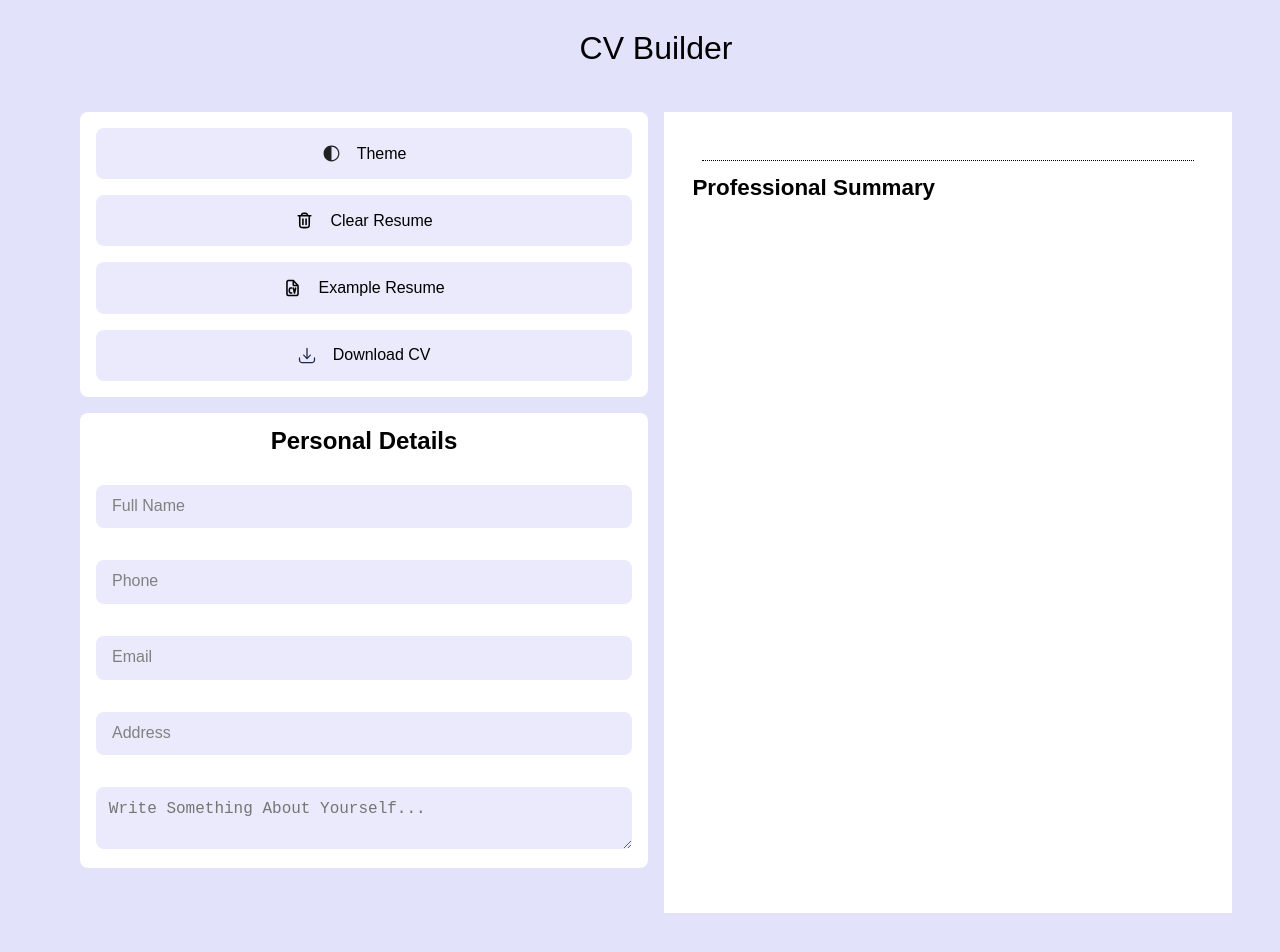
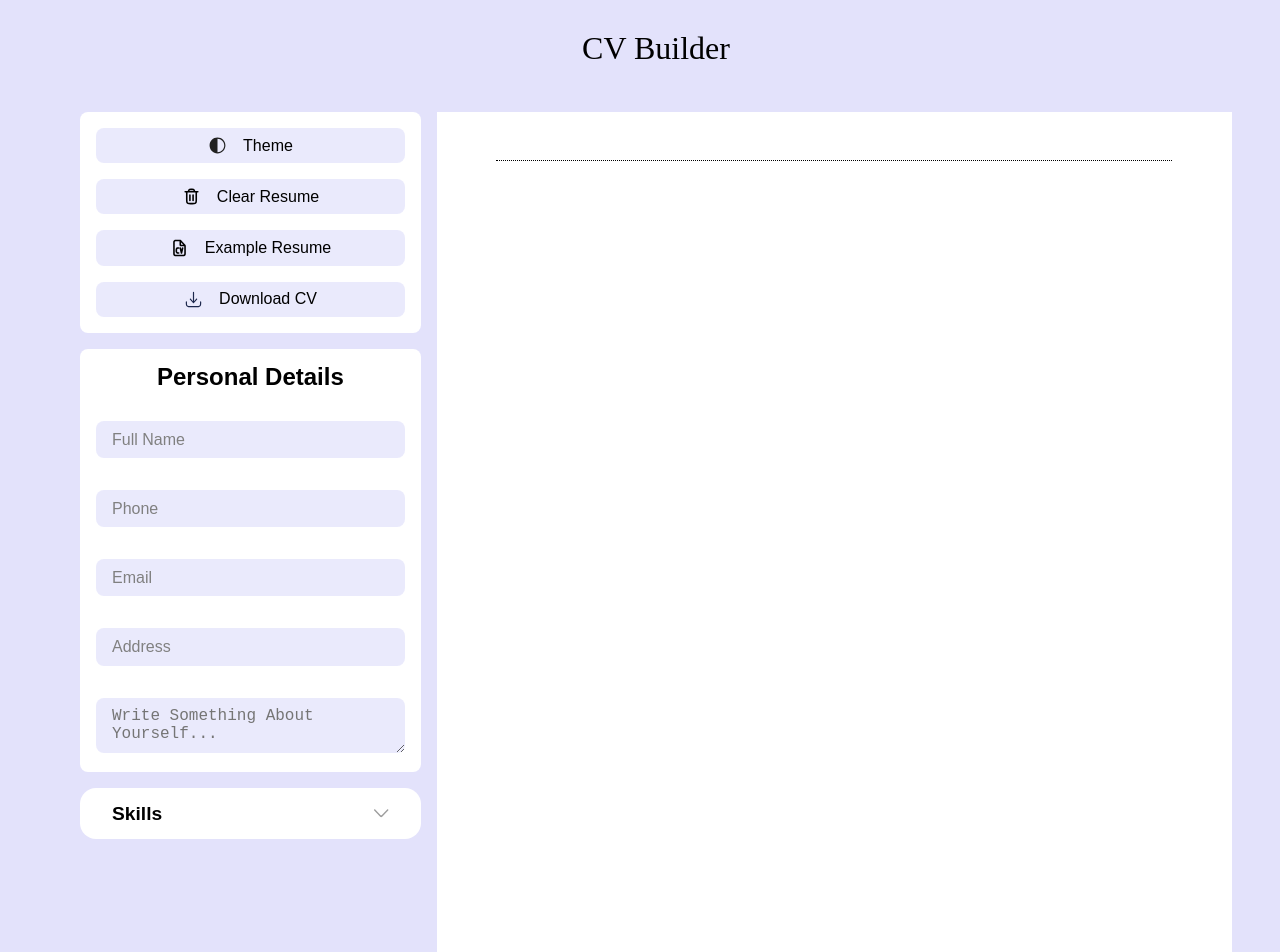
Before and after one commit to Rohan-1-3/CV-Builder, a React app: page / in a window 1280 px wide. Shown: the top 952 px of the page. Before the commit the page ends 929 px from the top, so only its background shows below. Built offline with nearby package versions, Linux system fonts and the light colour scheme; the HTML template or start-up script is replaced by a standard one.

Commit message:
added skill component and dropdown css

```diff
--- a/src/components/App.jsx
+++ b/src/components/App.jsx
@@ -8,6 +8,7 @@ import download from "../assets/download.svg"
 import React, { useState } from 'react'
 import PersonalDetails from './PersonalDetails'
 import Preview from './Preview'
+import Skills from './Skills'
 
 const extraFeatures = [
     {
@@ -40,11 +41,29 @@ function App() {
         address : "",
         summary : ""
     });
+    const [skills, setSkills] = useState([{
+        id: uuid(),
+        skillName:"Critical Thinking",
+        active: false
+    },
+    {
+        id: uuid(),
+        skillName:"Dancer",
+        active: false
+    },
+    {
+        id: uuid(),
+        skillName:"Cook Helper",
+        active: false
+    },]);
 
     const handlePersonalDetailsChange = (newDetails)=>{
-        setPersonalDetails(newDetails)
+        setPersonalDetails(newDetails);
     }
 
+    const handleSkillsChange = (newSkill)=>{
+        setSkills(newSkill);
+    }
 
     return(
         <React.Fragment>
@@ -55,6 +74,7 @@ function App() {
                 <div className='container'>
                     <ExtraFeatures features = {extraFeatures}/>
                     <PersonalDetails details={personalDetails} onUpdate={handlePersonalDetailsChange}/>
+                    <Skills details={skills} onUpdate={handleSkillsChange}/>
                 </div>
                 <Preview details={personalDetails}/>
             </main>
--- a/src/components/Preview.jsx
+++ b/src/components/Preview.jsx
@@ -3,6 +3,8 @@ import "../cssFiles/Preview.css"
 
 function Preview({ details }) {
     const { fullName, address, phone, email } = details;
+    const phoneNum = phone.trim();
+    const emailAdd = email.trim();
 
     return (
         <div className="cv-preview">
@@ -10,16 +12,16 @@ function Preview({ details }) {
                 <div className="cv-preview-personal">
                     <h1>{fullName}</h1>
                     <p>{address}</p>
-                    {phone !== "" || email !== "" ? (
-                        <p>{phone ? phone : ''}
-                        {phone !== '' && email !== '' ? ', ' : ''}
-                        {email ? email : ''}</p>
+                    {phoneNum !== "" || emailAdd !== "" ? (
+                        <p>{phoneNum ? phoneNum : ''}
+                        {phoneNum !== '' && emailAdd !== '' ? ', ' : ''}
+                        {emailAdd ? emailAdd : ''}</p>
                     ) : (
                         <p></p>
                     )}
                 </div>
                 <div className="professional-summary">
-                        <h3>Professional Summary</h3>
+                        {details.summary.trim() !== "" && <h3>Professional Summary</h3>}
                         <p>{details.summary}</p>
                 </div>
             </div>
--- /dev/null
+++ b/src/components/Skills.jsx
@@ -0,0 +1,44 @@
+/* eslint-disable react/prop-types */
+// import React from 'react';
+
+import { useEffect, useState } from "react";
+import "../cssFiles/Skills.css";
+
+function skillForm(){
+
+}
+
+function SkillContainer({skill}){
+    return(
+        <div className="skill">
+            <p>{skill.skillName}</p>
+            <div className="skill-icons">
+                <svg onClick={()=>console.log()} viewBox="0 0 24 24" fill="none" xmlns="http://www.w3.org/2000/svg"><g id="SVGRepo_bgCarrier" strokeWidth="0"></g><g id="SVGRepo_tracerCarrier" strokeLinecap="round" strokeLinejoin="round"></g><g id="SVGRepo_iconCarrier"> <path d="M18 6L17.1991 18.0129C17.129 19.065 17.0939 19.5911 16.8667 19.99C16.6666 20.3412 16.3648 20.6235 16.0011 20.7998C15.588 21 15.0607 21 14.0062 21H9.99377C8.93927 21 8.41202 21 7.99889 20.7998C7.63517 20.6235 7.33339 20.3412 7.13332 19.99C6.90607 19.5911 6.871 19.065 6.80086 18.0129L6 6M4 6H20M16 6L15.7294 5.18807C15.4671 4.40125 15.3359 4.00784 15.0927 3.71698C14.8779 3.46013 14.6021 3.26132 14.2905 3.13878C13.9376 3 13.523 3 12.6936 3H11.3064C10.477 3 10.0624 3 9.70951 3.13878C9.39792 3.26132 9.12208 3.46013 8.90729 3.71698C8.66405 4.00784 8.53292 4.40125 8.27064 5.18807L8 6M14 10V17M10 10V17" stroke="#ff0000" strokeWidth="2" strokeLinecap="round" strokeLinejoin="round"></path> </g></svg>
+                <svg viewBox="0 0 24 24" fill="none" xmlns="http://www.w3.org/2000/svg"><g id="SVGRepo_bgCarrier" strokeWidth="0"></g><g id="SVGRepo_tracerCarrier" strokeLinecap="round" strokeLinejoin="round"></g><g id="SVGRepo_iconCarrier"> <path d="M15.0007 12C15.0007 13.6569 13.6576 15 12.0007 15C10.3439 15 9.00073 13.6569 9.00073 12C9.00073 10.3431 10.3439 9 12.0007 9C13.6576 9 15.0007 10.3431 15.0007 12Z" stroke="#000000" strokeWidth="2" strokeLinecap="round" strokeLinejoin="round"></path> <path d="M12.0012 5C7.52354 5 3.73326 7.94288 2.45898 12C3.73324 16.0571 7.52354 19 12.0012 19C16.4788 19 20.2691 16.0571 21.5434 12C20.2691 7.94291 16.4788 5 12.0012 5Z" stroke="#000000" strokeWidth="2" strokeLinecap="round" strokeLinejoin="round"></path> </g></svg>
+            </div>
+        </div>
+    )
+}
+
+function Skills({details, onUpdate}) {
+    const [skill, setSkills] = useState(details);
+    const [visible, setVisible] = useState(false);
+
+    useEffect(()=>{
+        onUpdate(skill);
+    },[onUpdate, skill])
+
+    return (
+        <div className="skills-container extra-feature">
+            <div className="title-skill" onClick={()=>setVisible(!visible)}>
+                <h2>Skills</h2>
+                <svg className={visible ? "rotate" : ""} viewBox="0 -4.5 20 20" version="1.1" xmlns="http://www.w3.org/2000/svg" xmlns:xlink="http://www.w3.org/1999/xlink" fill="#000000"><g id="SVGRepo_bgCarrier" strokeWidth="0"></g><g id="SVGRepo_tracerCarrier" strokeLinecap="round" strokeLinejoin="round"></g><g id="SVGRepo_iconCarrier"> <title>arrow_down [#338]</title> <desc>Created with Sketch.</desc> <defs> </defs> <g id="Page-1" stroke="none" strokeWidth="1" fill="none" fillRule="evenodd"> <g id="Dribbble-Light-Preview" transform="translate(-220.000000, -6684.000000)" fill="#9e9e9e"> <g id="icons" transform="translate(56.000000, 160.000000)"> <path d="M164.292308,6524.36583 L164.292308,6524.36583 C163.902564,6524.77071 163.902564,6525.42619 164.292308,6525.83004 L172.555873,6534.39267 C173.33636,6535.20244 174.602528,6535.20244 175.383014,6534.39267 L183.70754,6525.76791 C184.093286,6525.36716 184.098283,6524.71997 183.717533,6524.31405 C183.328789,6523.89985 182.68821,6523.89467 182.29347,6524.30266 L174.676479,6532.19636 C174.285736,6532.60124 173.653152,6532.60124 173.262409,6532.19636 L165.705379,6524.36583 C165.315635,6523.96094 164.683051,6523.96094 164.292308,6524.36583" id="arrow_down-[#338]"> </path> </g> </g> </g> </g></svg>
+            </div>
+            <div className={`dropdown-skill-container ${visible ? 'visible' : ''}`}>
+                {skill.map(skill => <SkillContainer key={skill.id} skill={skill}/>)}
+            </div>
+        </div>
+    );
+}
+
+export default Skills;
--- a/src/cssFiles/App.css
+++ b/src/cssFiles/App.css
@@ -22,14 +22,15 @@
 .container{
     box-sizing: border-box;
     position: relative;
-    width: 70%;
+    width: 30%;
     display: flex;
     flex-direction: column;
     gap: 1rem;
     margin: 0 auto;
+    font-family: sans-serif;
 }
 
-@media (max-width: 750px){
+@media (max-width: 800px){
     .main-container{
         display: flex;
         flex-direction: column;
--- a/src/cssFiles/ExtraFeatures.css
+++ b/src/cssFiles/ExtraFeatures.css
@@ -12,7 +12,7 @@
 .feature-card{
     display: flex;
     background-color: rgba(227, 226, 251, 0.724);
-    padding: 1rem;
+    padding: .5rem;
     justify-content: center;
     gap: 1rem;
     align-items: center;
--- a/src/cssFiles/PersonalDetails.css
+++ b/src/cssFiles/PersonalDetails.css
@@ -17,7 +17,7 @@
 .input-div input, .input-div textarea{
     box-sizing: border-box;
     width: 100%;
-    padding: .8rem;
+    padding: .6rem 1rem;
     border-radius: .5rem;
     border: none;
     background-color: rgba(227, 226, 251, 0.724);
@@ -28,7 +28,7 @@
     position: absolute;
     top: 0;
     left: 0;
-    transform: translate(1rem,80%);
+    transform: translate(1rem,70%);
     color: grey;
     transition: transform .2s ease-in-out, color .2s ease-in-out;
 }
--- a/src/cssFiles/Preview.css
+++ b/src/cssFiles/Preview.css
@@ -9,6 +9,7 @@
   min-width: calc(1 * var(--size)); /* Set minimum width based on aspect ratio */
   margin: 0 auto;
   margin-bottom: 1rem;
+  font-family: 'Times New Roman', Times, serif;
 }
 
 .cv-container{
@@ -49,4 +50,5 @@
 .professional-summary p{
   margin: .5rem 3rem;
   text-align: justify;
+  font-size: 1.2rem;
 }
--- /dev/null
+++ b/src/cssFiles/Skills.css
@@ -0,0 +1,81 @@
+.skills-container{
+    border-radius: 1rem;
+    position: relative;
+    display: flex;
+    flex-direction: column;
+    gap: .2rem;
+    background-color: white;
+    padding: 1rem 2rem;
+}
+
+.skills-container h2{
+    font-size: 1.2rem;
+    font-weight: bold;
+}
+
+.skills-container svg{
+    height: .9rem;
+}
+
+.title-skill{
+    display: flex;
+    justify-content: space-between;
+    width: 100%;
+    margin: 0;
+    align-items: center;
+    transition: transform .2s ease-in-out;
+}
+
+.dropdown-skill-container{
+    flex-direction: column;
+    gap: .5rem;
+    padding: .5rem;
+    display: none;
+}
+
+.skill{
+    display: flex;
+    justify-content: space-between;
+    padding: 1rem ;
+    background-color: rgb(235, 234, 252);
+    border-radius: 1rem;
+}
+
+.skill-icons{
+    width: 20%;
+    display: flex;
+    justify-content: space-between;
+}
+
+.visible {
+    display: flex;
+    animation: expand .2s ease-in-out;
+    transform-origin: top;
+}
+
+.rotate{
+    animation: spin .2s ease-in-out forwards 1;
+}
+
+@keyframes spin{
+    from{
+        transform: rotate(0deg);
+    }
+    to{
+        transform: rotate(180deg);
+    }
+}
+
+@keyframes expand {
+  0% {
+    transform: scaleY(0);
+  }
+
+  70% {
+    transform: scaleY(1.1);
+  }
+
+  100% {
+    transform: scaleY(1);
+  }
+}
--- a/src/cssFiles/index.css
+++ b/src/cssFiles/index.css
@@ -18,7 +18,6 @@ time, mark, audio, video {
 	font-size: 100%;
 	font: inherit;
 	vertical-align: baseline;
-	font-family: sans-serif;
 }
 /* HTML5 display-role reset for older browsers */
 article, aside, details, figcaption, figure,
```
